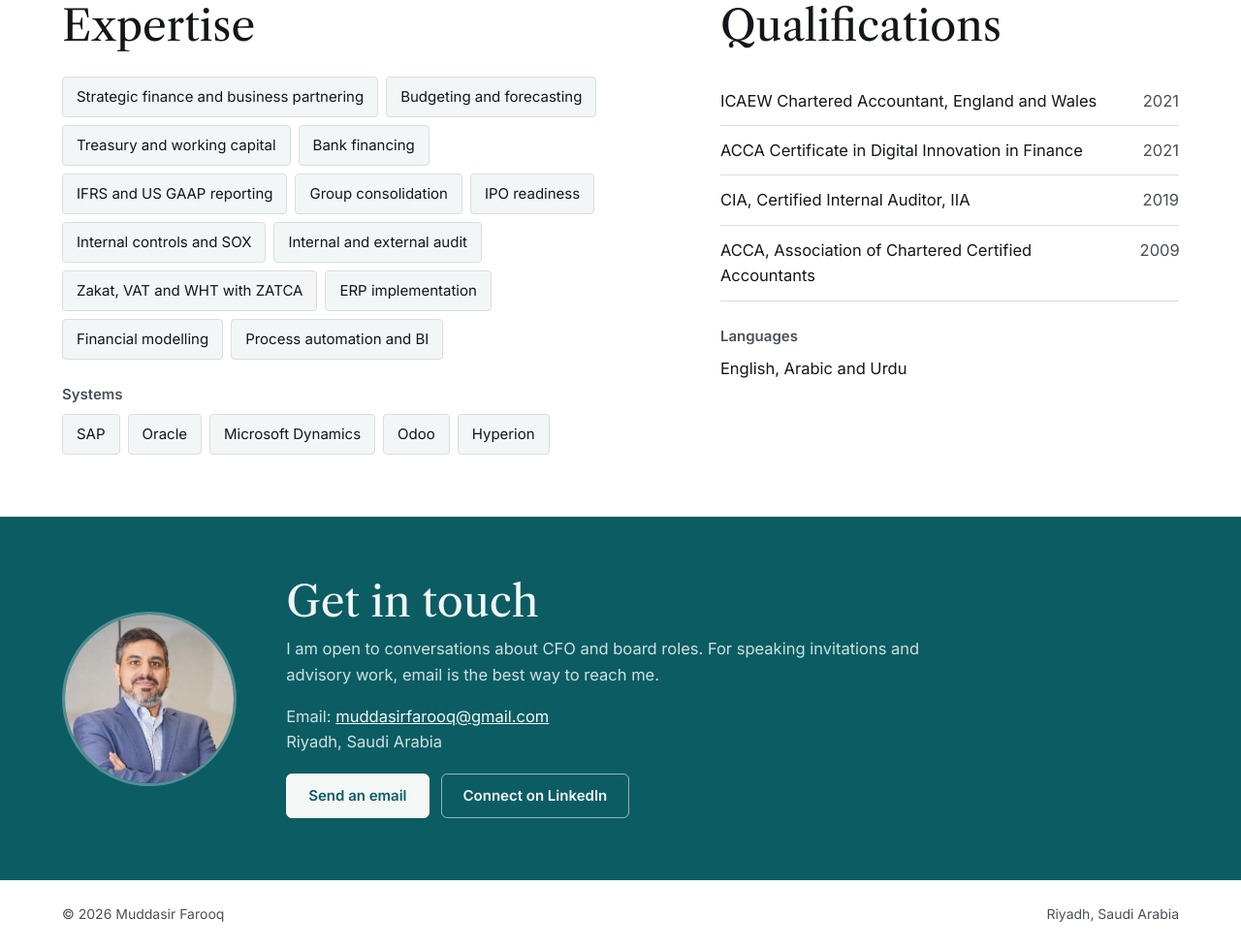
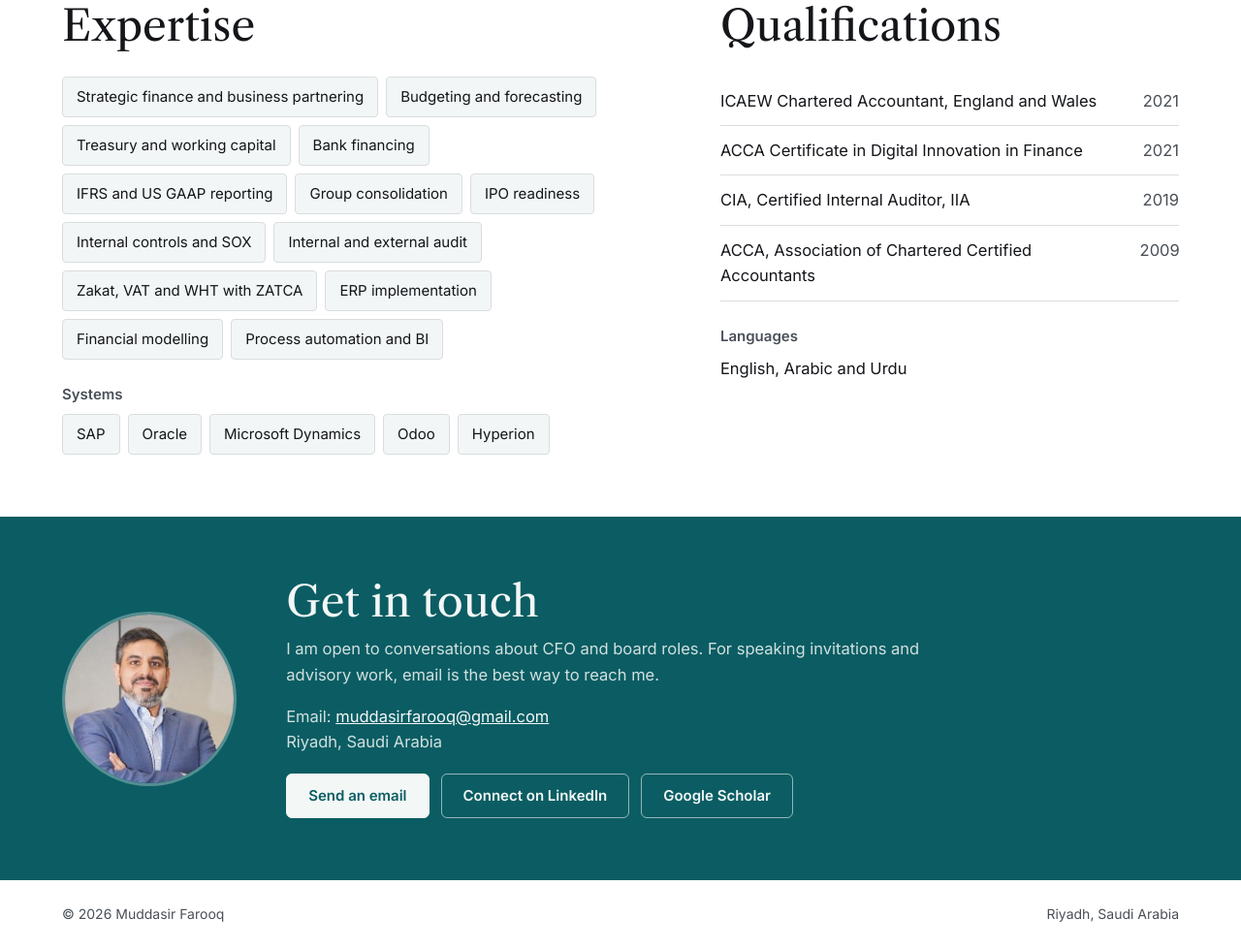
Before and after one commit to muddasirfarooq/muddasirfarooq.github.io, a plain HTML site: page index.html in a window 1280 px wide. Shown: the part 4814-5793 px from the top of the page at 97% size. Drawn offline with nearby package versions, Linux system fonts and the light colour scheme.

Commit message:
Add Google Scholar link
Co-Authored-By: Claude Opus 5.5 <noreply@anthropic.com>
Claude-Session: https://claude.ai/code/session_01ScvKaiskXQbBXWF4bChhpr

```diff
--- a/index.html
+++ b/index.html
@@ -256,6 +256,7 @@ nav{gap:2px 14px}nav a{font-size:14px}
     <div class="links">
       <a class="btn primary" href="mailto:muddasirfarooq@gmail.com">Send an email</a>
       <a class="btn" href="https://www.linkedin.com/in/muddasir-farooq" target="_blank" rel="noopener">Connect on LinkedIn</a>
+      <a class="btn" href="https://scholar.google.com/citations?user=1i5jgWwAAAAJ&amp;hl=en" target="_blank" rel="noopener">Google Scholar</a>
     </div>
   </div>
 </div></section>
```
